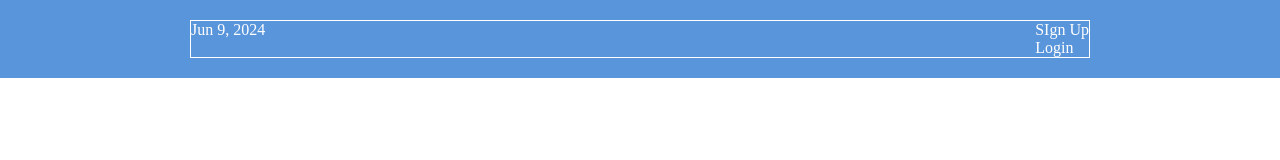
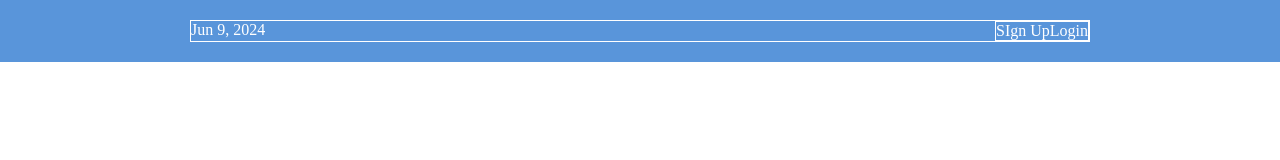
Before and after one commit to bigezwest/git_test, a plain HTML site: page flexbox/flexbox.html in a window 1280 px wide. Drawn offline with Linux system fonts and the light colour scheme.

Commit message:
feature(.links): Add to styles.css
* Style for .links make it a flex container for contain .signup,
    and .login

```diff
--- a/flexbox/styles.css
+++ b/flexbox/styles.css
@@ -18,3 +18,9 @@
     display: flex;
     justify-content: space-between;
 }
+
+.links {
+    border: 1px solid #fff;
+    display: flex;
+    justify-content: flex-end;
+}
```
